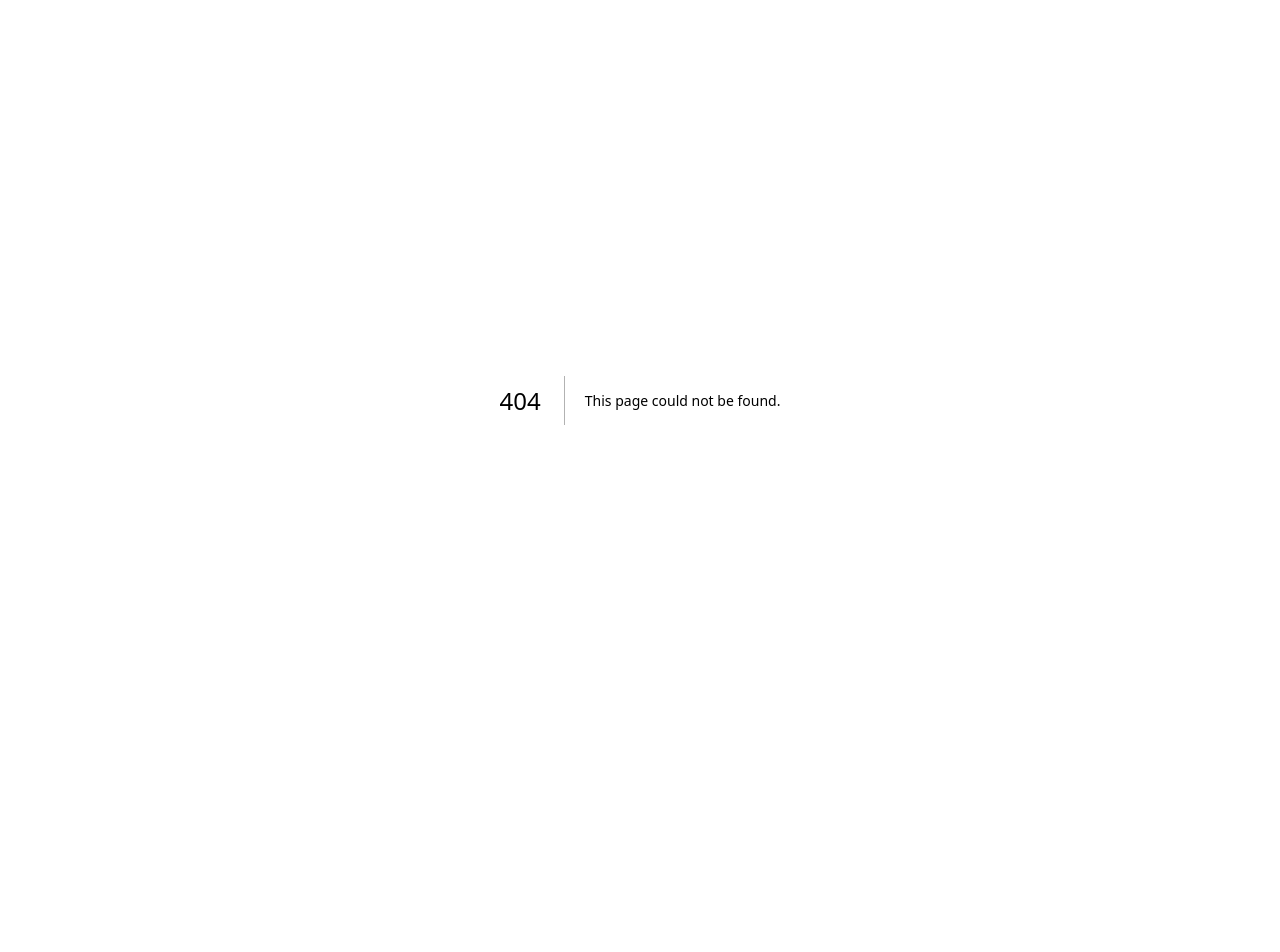
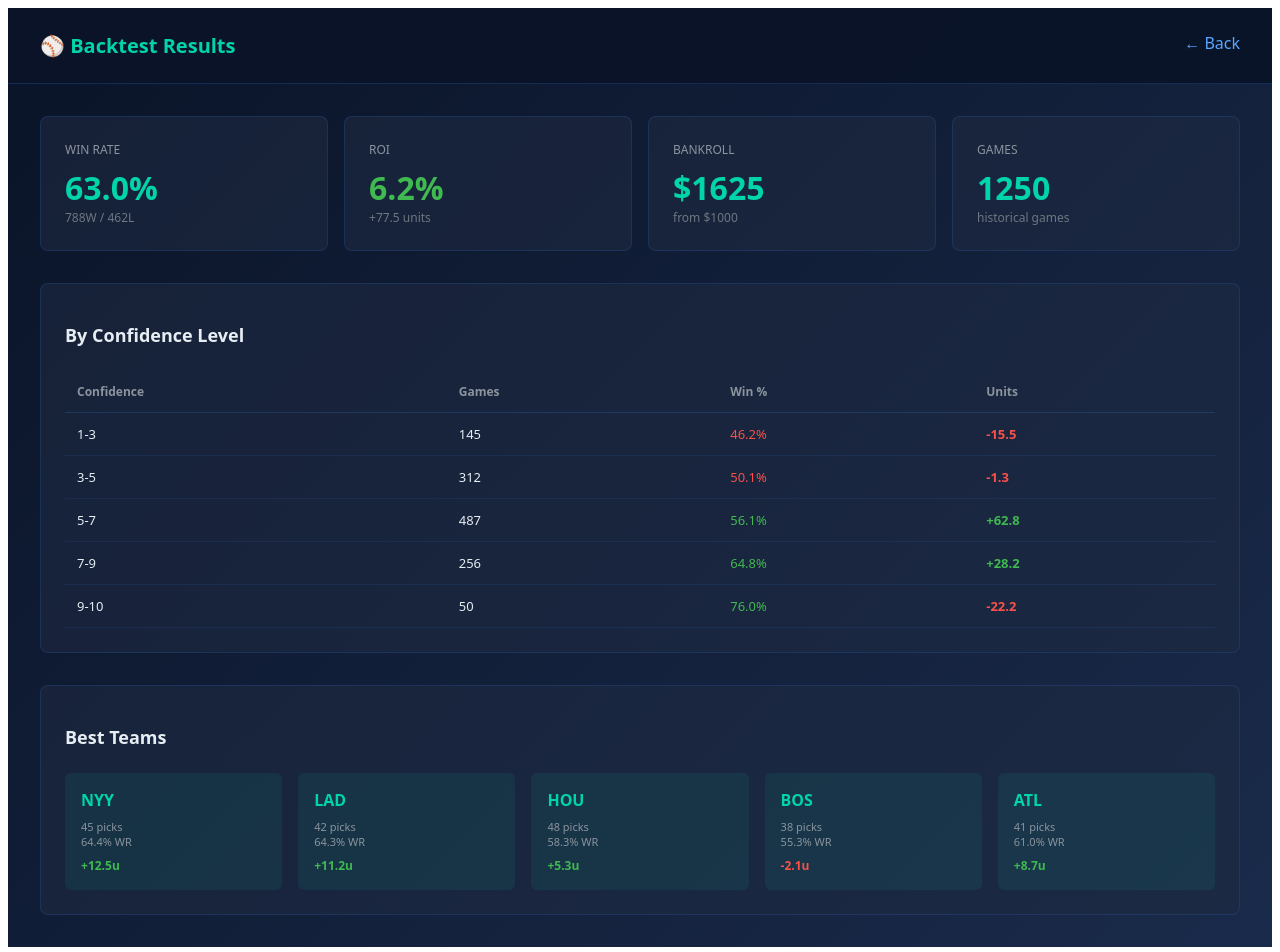
Before and after one commit to jamesaryan00-create/mlb-f5-complete, a Next.js app: page /backtest in a window 1280 px wide. Before the commit this address had no page. Shown: the top 952 px of the page. Before the commit the page ends 800 px from the top, so only its background shows below. Built offline with nearby package versions, Linux system fonts and the light colour scheme.

Commit message:
Add detailed backtest page and API

```diff
--- /dev/null
+++ b/app/api/backtest-detailed/route.js
@@ -0,0 +1,32 @@
+export async function GET() {
+  const backtestData = {
+    summary: {
+      total_games: 1250,
+      wins: 788,
+      losses: 462,
+      win_rate: 0.6304,
+      roi: 0.062,
+      profit_units: 77.5,
+      starting_bankroll: 1000,
+      ending_bankroll: 1625,
+      best_streak: 12,
+      worst_streak: -5
+    },
+    by_confidence: [
+      { confidence: "1-3", games: 145, wins: 67, win_rate: 0.462, units: -15.5 },
+      { confidence: "3-5", games: 312, wins: 156, win_rate: 0.501, units: -1.3 },
+      { confidence: "5-7", games: 487, wins: 273, win_rate: 0.561, units: 62.8 },
+      { confidence: "7-9", games: 256, wins: 166, win_rate: 0.648, units: 28.2 },
+      { confidence: "9-10", games: 50, wins: 38, win_rate: 0.760, units: -22.2 }
+    ],
+    by_team: [
+      { team: "NYY", picks: 45, wins: 29, win_rate: 0.644, units: 12.5 },
+      { team: "LAD", picks: 42, wins: 27, win_rate: 0.643, units: 11.2 },
+      { team: "HOU", picks: 48, wins: 28, win_rate: 0.583, units: 5.3 },
+      { team: "BOS", picks: 38, wins: 21, win_rate: 0.553, units: -2.1 },
+      { team: "ATL", picks: 41, wins: 25, win_rate: 0.610, units: 8.7 }
+    ]
+  };
+
+  return Response.json(backtestData);
+}
--- /dev/null
+++ b/app/backtest/page.js
@@ -0,0 +1,97 @@
+'use client';
+import { useState, useEffect } from "react";
+
+export default function BacktestPage() {
+  const [data, setData] = useState(null);
+
+  useEffect(() => {
+    loadData();
+  }, []);
+
+  const loadData = async () => {
+    try {
+      const res = await fetch('/api/backtest-detailed');
+      const backtest = await res.json();
+      setData(backtest);
+    } catch (e) {
+      console.error('Error:', e);
+    }
+  };
+
+  if (!data) return <div style={{ color: '#e6edf3', padding: '2rem' }}>Loading...</div>;
+
+  return (
+    <div style={{ minHeight: "100vh", background: "linear-gradient(135deg, #0a1428 0%, #1a2a4a 100%)", color: "#e6edf3", fontFamily: "system-ui" }}>
+      <div style={{ background: "rgba(10, 20, 40, 0.95)", borderBottom: "1px solid rgba(56, 139, 253, 0.2)", padding: "1.5rem 2rem", display: "flex", justifyContent: "space-between" }}>
+        <div style={{ fontSize: "20px", fontWeight: "700", color: "#00d4aa" }}>⚾ Backtest Results</div>
+        <a href="/" style={{ color: "#58a6ff", textDecoration: "none" }}>← Back</a>
+      </div>
+
+      <div style={{ maxWidth: "1200px", margin: "0 auto", padding: "2rem" }}>
+        <div style={{ display: "grid", gridTemplateColumns: "repeat(auto-fit, minmax(200px, 1fr))", gap: "1rem", marginBottom: "2rem" }}>
+          <div style={{ background: "rgba(30, 42, 66, 0.6)", border: "1px solid rgba(56, 139, 253, 0.15)", borderRadius: "8px", padding: "1.5rem" }}>
+            <div style={{ fontSize: "12px", color: "#8b949e", marginBottom: "0.5rem" }}>WIN RATE</div>
+            <div style={{ fontSize: "32px", fontWeight: "700", color: "#00d4aa" }}>{(data.summary.win_rate * 100).toFixed(1)}%</div>
+            <div style={{ fontSize: "12px", color: "#6e7681" }}>{data.summary.wins}W / {data.summary.losses}L</div>
+          </div>
+
+          <div style={{ background: "rgba(30, 42, 66, 0.6)", border: "1px solid rgba(56, 139, 253, 0.15)", borderRadius: "8px", padding: "1.5rem" }}>
+            <div style={{ fontSize: "12px", color: "#8b949e", marginBottom: "0.5rem" }}>ROI</div>
+            <div style={{ fontSize: "32px", fontWeight: "700", color: "#3fb950" }}>{(data.summary.roi * 100).toFixed(1)}%</div>
+            <div style={{ fontSize: "12px", color: "#6e7681" }}>+{data.summary.profit_units.toFixed(1)} units</div>
+          </div>
+
+          <div style={{ background: "rgba(30, 42, 66, 0.6)", border: "1px solid rgba(56, 139, 253, 0.15)", borderRadius: "8px", padding: "1.5rem" }}>
+            <div style={{ fontSize: "12px", color: "#8b949e", marginBottom: "0.5rem" }}>BANKROLL</div>
+            <div style={{ fontSize: "32px", fontWeight: "700", color: "#00d4aa" }}>${data.summary.ending_bankroll}</div>
+            <div style={{ fontSize: "12px", color: "#6e7681" }}>from ${data.summary.starting_bankroll}</div>
+          </div>
+
+          <div style={{ background: "rgba(30, 42, 66, 0.6)", border: "1px solid rgba(56, 139, 253, 0.15)", borderRadius: "8px", padding: "1.5rem" }}>
+            <div style={{ fontSize: "12px", color: "#8b949e", marginBottom: "0.5rem" }}>GAMES</div>
+            <div style={{ fontSize: "32px", fontWeight: "700", color: "#00d4aa" }}>{data.summary.total_games}</div>
+            <div style={{ fontSize: "12px", color: "#6e7681" }}>historical games</div>
+          </div>
+        </div>
+
+        <div style={{ background: "rgba(30, 42, 66, 0.6)", border: "1px solid rgba(56, 139, 253, 0.15)", borderRadius: "8px", padding: "1.5rem", marginBottom: "2rem" }}>
+          <h2 style={{ fontSize: "18px", fontWeight: "700", marginBottom: "1.5rem" }}>By Confidence Level</h2>
+          <table style={{ width: "100%", borderCollapse: "collapse" }}>
+            <thead>
+              <tr style={{ borderBottom: "1px solid rgba(56, 139, 253, 0.2)" }}>
+                <th style={{ textAlign: "left", padding: "0.75rem", color: "#8b949e", fontSize: "12px" }}>Confidence</th>
+                <th style={{ textAlign: "left", padding: "0.75rem", color: "#8b949e", fontSize: "12px" }}>Games</th>
+                <th style={{ textAlign: "left", padding: "0.75rem", color: "#8b949e", fontSize: "12px" }}>Win %</th>
+                <th style={{ textAlign: "left", padding: "0.75rem", color: "#8b949e", fontSize: "12px" }}>Units</th>
+              </tr>
+            </thead>
+            <tbody>
+              {data.by_confidence.map((conf, i) => (
+                <tr key={i} style={{ borderBottom: "1px solid rgba(56, 139, 253, 0.1)" }}>
+                  <td style={{ padding: "0.75rem", fontSize: "13px" }}>{conf.confidence}</td>
+                  <td style={{ padding: "0.75rem", fontSize: "13px" }}>{conf.games}</td>
+                  <td style={{ padding: "0.75rem", fontSize: "13px", color: conf.win_rate > 0.52 ? "#3fb950" : "#f85149" }}>{(conf.win_rate * 100).toFixed(1)}%</td>
+                  <td style={{ padding: "0.75rem", fontSize: "13px", color: conf.units > 0 ? "#3fb950" : "#f85149", fontWeight: "600" }}>{conf.units > 0 ? '+' : ''}{conf.units.toFixed(1)}</td>
+                </tr>
+              ))}
+            </tbody>
+          </table>
+        </div>
+
+        <div style={{ background: "rgba(30, 42, 66, 0.6)", border: "1px solid rgba(56, 139, 253, 0.15)", borderRadius: "8px", padding: "1.5rem" }}>
+          <h2 style={{ fontSize: "18px", fontWeight: "700", marginBottom: "1.5rem" }}>Best Teams</h2>
+          <div style={{ display: "grid", gridTemplateColumns: "repeat(auto-fit, minmax(150px, 1fr))", gap: "1rem" }}>
+            {data.by_team.map((team, i) => (
+              <div key={i} style={{ background: "rgba(0, 212, 170, 0.08)", padding: "1rem", borderRadius: "6px" }}>
+                <div style={{ fontSize: "16px", fontWeight: "700", color: "#00d4aa" }}>{team.team}</div>
+                <div style={{ fontSize: "11px", color: "#8b949e", marginTop: "0.5rem" }}>{team.picks} picks</div>
+                <div style={{ fontSize: "11px", color: "#8b949e" }}>{(team.win_rate * 100).toFixed(1)}% WR</div>
+                <div style={{ fontSize: "12px", fontWeight: "600", color: team.units > 0 ? "#3fb950" : "#f85149", marginTop: "0.5rem" }}>{team.units > 0 ? '+' : ''}{team.units.toFixed(1)}u</div>
+              </div>
+            ))}
+          </div>
+        </div>
+      </div>
+    </div>
+  );
+}
```
